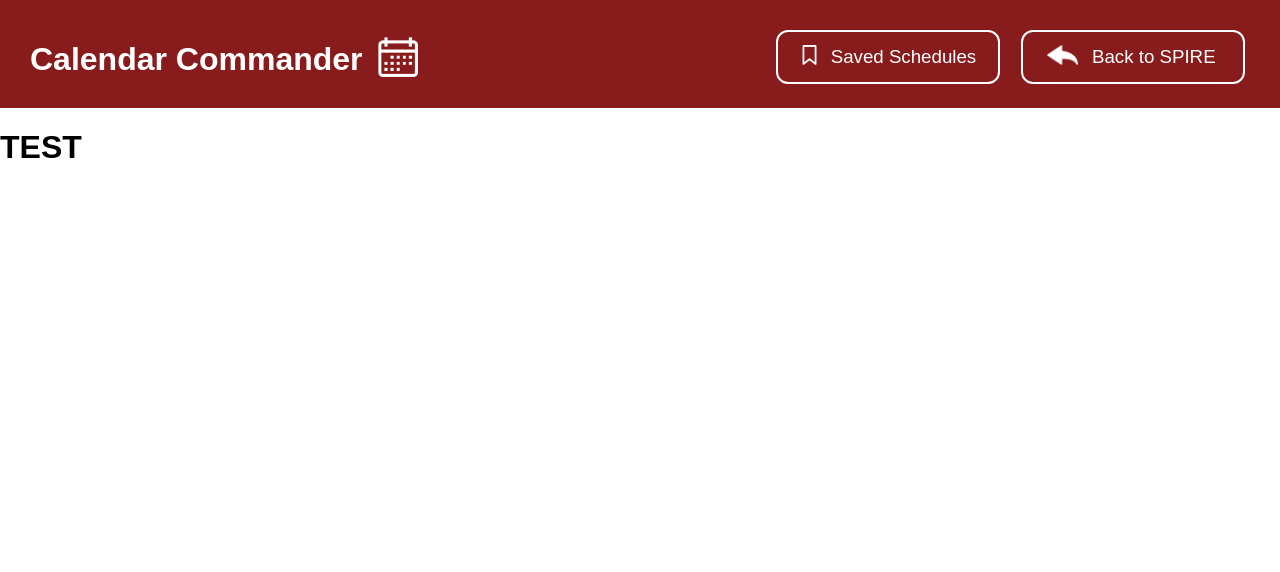
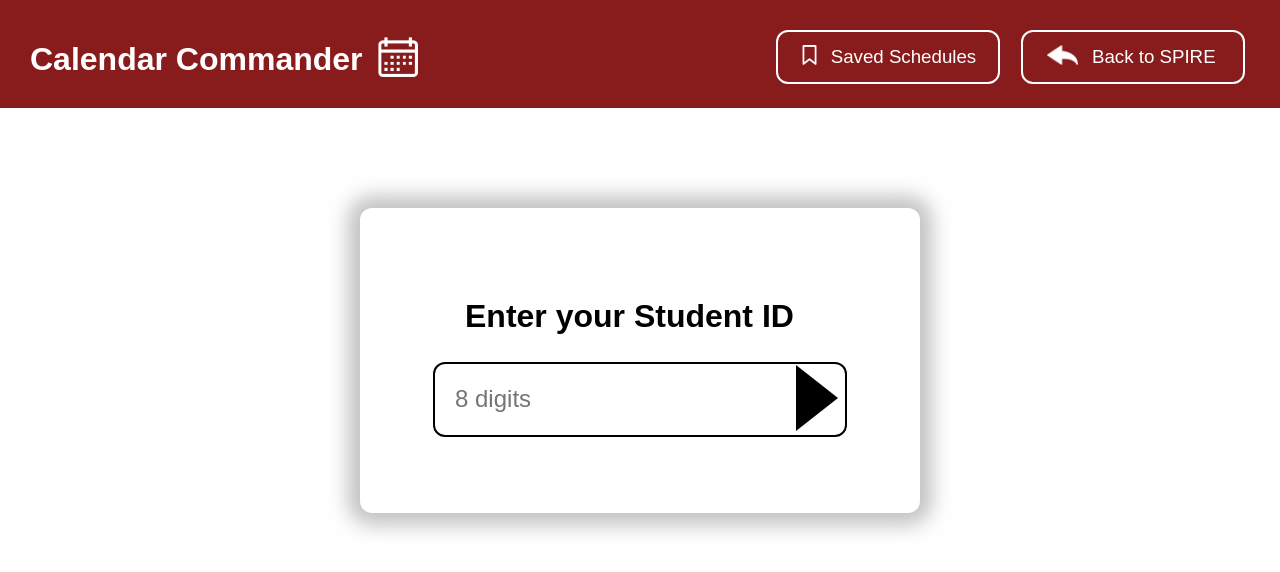
Before and after one commit to JakeCalkins/veer-is-late, a React (Create React App) app in the folder calendar-commander/: page / in a window 1280 px wide. Shown: the top 572 px of the page. Built offline with nearby package versions, Linux system fonts and the light colour scheme.

Commit message:
Updated SID styling to deuglificate it

```diff
--- a/calendar-commander/src/components/student_id_container/StudentID.css
+++ b/calendar-commander/src/components/student_id_container/StudentID.css
@@ -1,4 +1,21 @@
 /* A component for the SID login */
+
+.wrappist {
+  box-shadow: 0px 0px 20px 12px rgba(167, 167, 167, 0.7);
+  border-radius: 12px;
+  width: 520px;
+  height: 265px;
+  margin: auto;
+  margin-top: 100px;
+  padding: 20px;
+}
+
+.header-text {
+  margin-left: auto;
+  margin-right: auto;
+  margin-top: 70px;
+  width: 350px;
+}
 
 h2 {
   font-size: 2em;
@@ -12,12 +29,15 @@ form {
   padding-left:10px;
   font-size: 24px;
   width: 400px;
+  margin-right: auto;
+  margin-left: auto;
 }
 
 input {
   flex-grow:2;
   border:none;
   font-size: 24px;
+  padding: 10px;
 }
 
 input:focus {
--- a/calendar-commander/src/components/student_id_container/StudentID.js
+++ b/calendar-commander/src/components/student_id_container/StudentID.js
@@ -6,12 +6,14 @@ class StudentID extends React.Component {
   render() {
       return (
       <div className="StudentID">
-        <h2>Enter your Student ID</h2>
+        <div class="wrappist">
+        <div class="header-text"><h2>Enter your Student ID</h2></div>
         <form action="/requirements-aquisiton.html">
           <input type="text" name="SID" placeholder="8 digits" pattern="^[0-9]*$" maxLength="8"/>
           <button type="submit"><img src={submit_button} /></button>
         </form>
       </div>
+    </div>
     );
   }
 }
--- a/calendar-commander/src/index.js
+++ b/calendar-commander/src/index.js
@@ -2,8 +2,8 @@ import React from 'react';
 import ReactDOM from 'react-dom';
 
 import './index.css';
-import ProgressContainer from "./components/progress_container/ProgressContainer"
+import StudentID from "./components/student_id_container/StudentID"
 import NavBar from "./components/navbar/NavBar"
 import RequirementsContainer from "./components/requirements_container/RequirementContainers"
 
-ReactDOM.render(<div><NavBar /> <RequirementsContainer /></div>, document.getElementById('root'));
+ReactDOM.render(<div><NavBar /> <StudentID /></div>, document.getElementById('root'));
```
